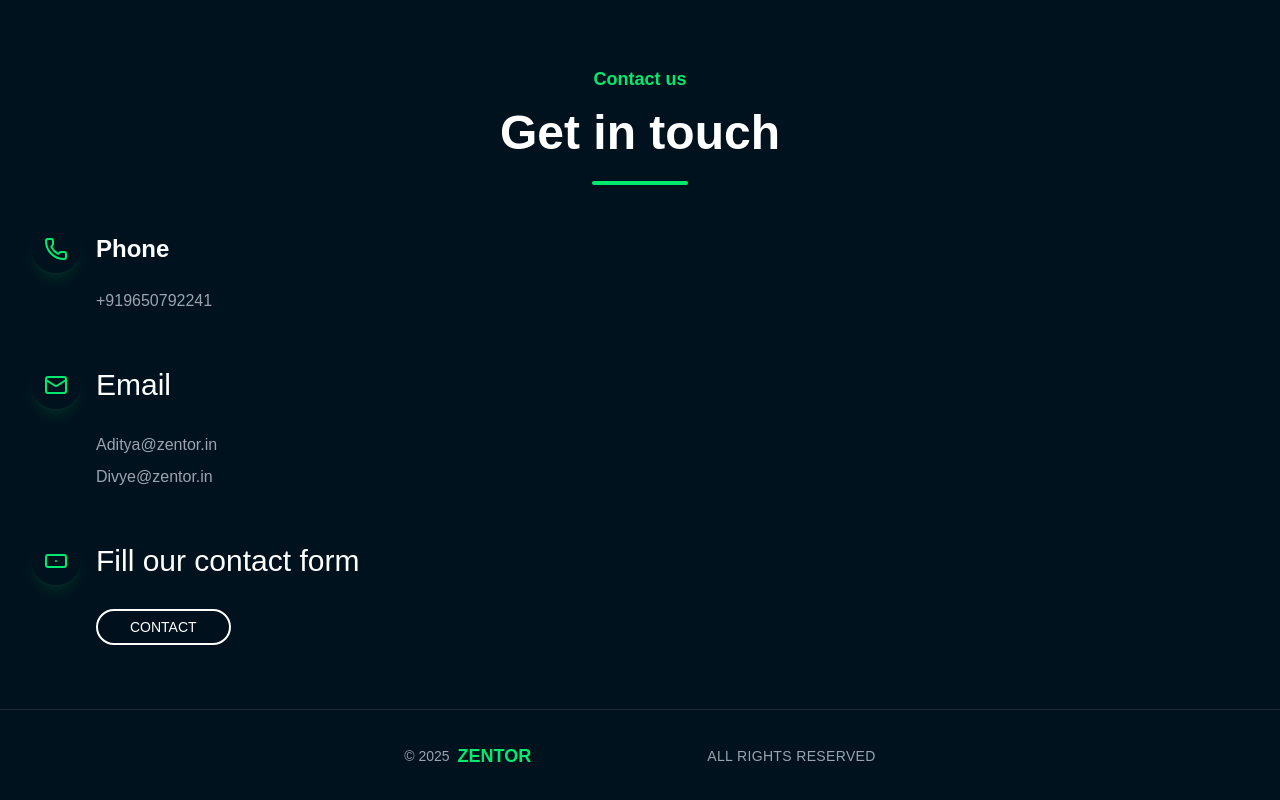
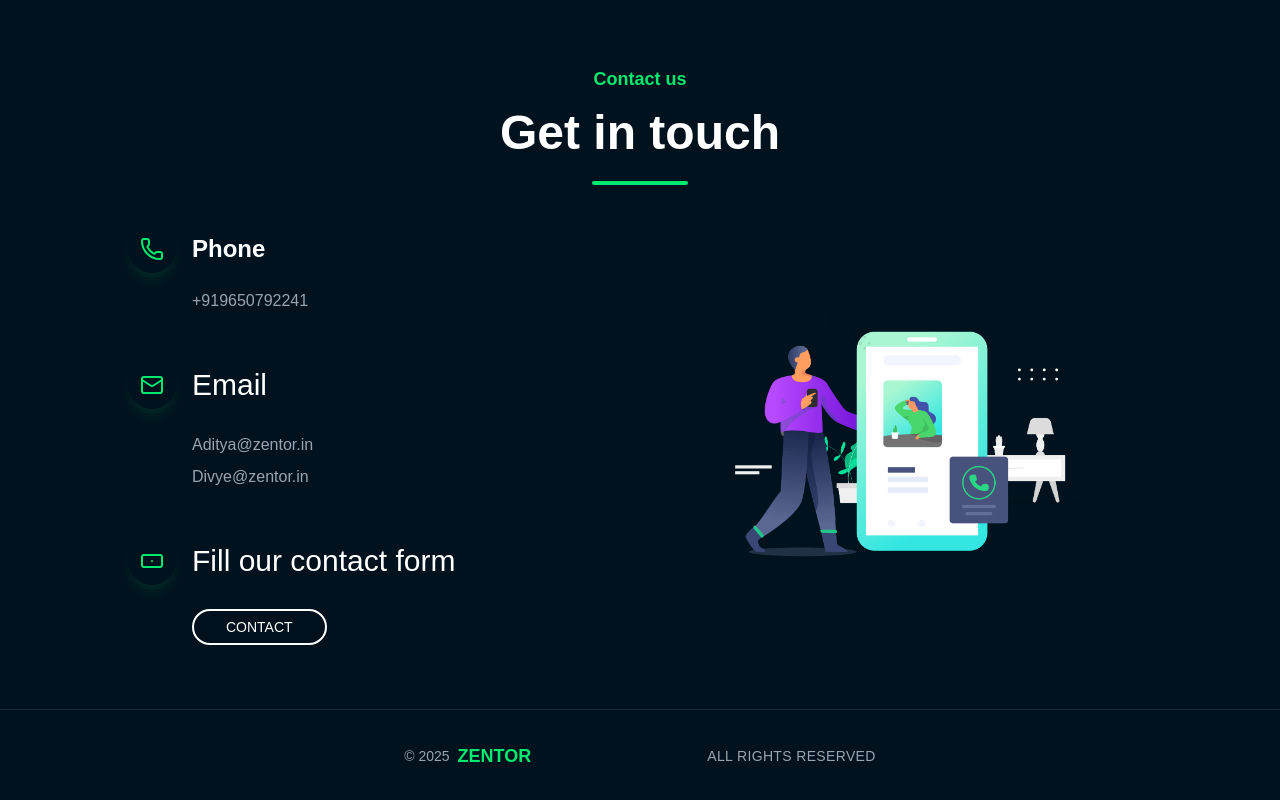
Before and after one commit to kendrekaran/zentor, a Next.js app: page / in a window 1280 px wide. Shown: the part 3752-4552 px from the top of the page. Built offline with nearby package versions, Linux system fonts and the light colour scheme.

Commit message:
Updated Code

```diff
--- a/components/Contact.tsx
+++ b/components/Contact.tsx
@@ -1,4 +1,4 @@
-import { Mail, Instagram, Linkedin, Twitter, Phone } from 'lucide-react';
+import { Mail, Phone } from 'lucide-react';
 import React from 'react';
 import { Button } from '@/components/ui/button';
 
@@ -24,7 +24,7 @@ function Contact() {
 
 
         {/* Main Content Grid */}
-        <div className="grid grid-cols-1 lg:grid-cols-2 gap-12 items-center">
+        <div className="grid grid-cols-1 lg:grid-cols-2 gap-12 md:px-24 items-center">
           {/* Left Column - Contact Information */}
           <div className="space-y-12">
           <div className="group">
@@ -85,7 +85,10 @@ function Contact() {
 
           {/* Right Column - Illustration */}
           <div className="relative">
-
+            <img
+              src="/contact_us.png"
+              className="w-full h-full rounded-lg"
+            />
           </div>
         </div>
       </div>
--- a/components/Footer.tsx
+++ b/components/Footer.tsx
@@ -1,5 +1,4 @@
 import React from 'react';
-import { Instagram, Linkedin, Twitter } from 'lucide-react';
 
 const Footer = () => {
 
--- a/components/Projects.tsx
+++ b/components/Projects.tsx
@@ -1,7 +1,7 @@
 "use client"
 
 import React, { useState } from 'react';
-import { ArrowUpRight, ChevronDown, Monitor, Search, Palette, Megaphone, Share2, Bot } from 'lucide-react';
+import { ArrowUpRight, ChevronDown } from 'lucide-react';
 import { motion, AnimatePresence } from 'framer-motion';
 import ProjectModal from './ProjecttModel';
 
```
Also changed, not shown: public/contact_us.png (added), 1 other file (tests, documents, lock files or other folders).
